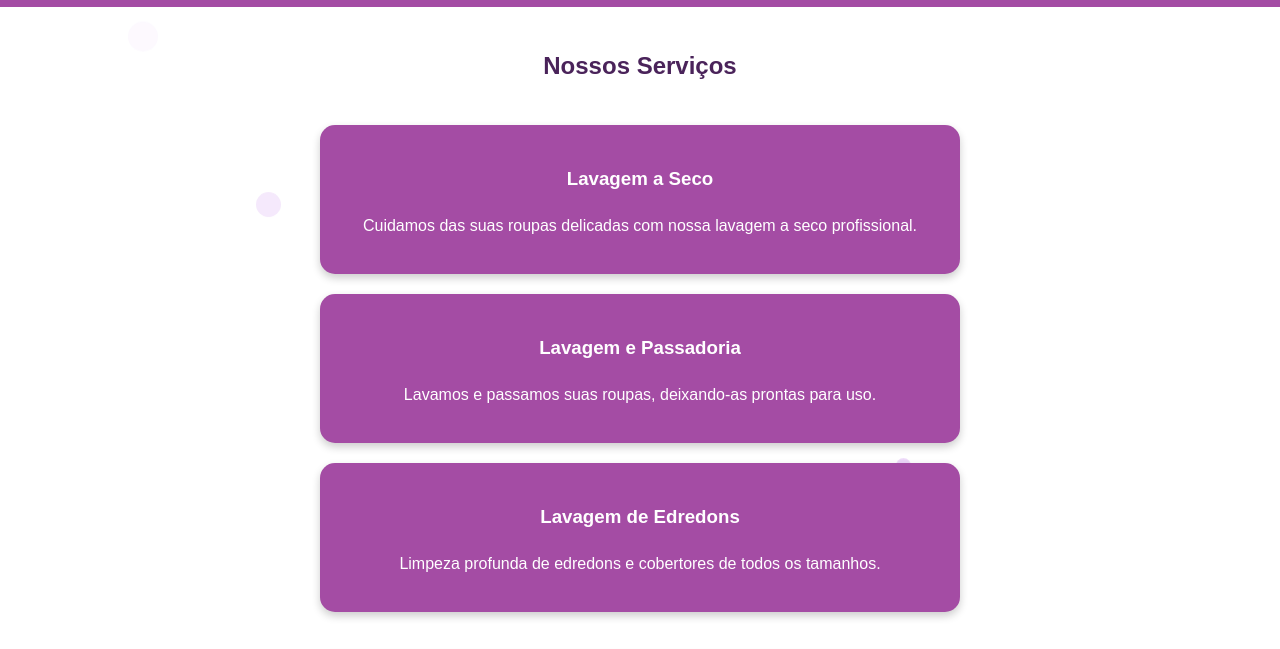
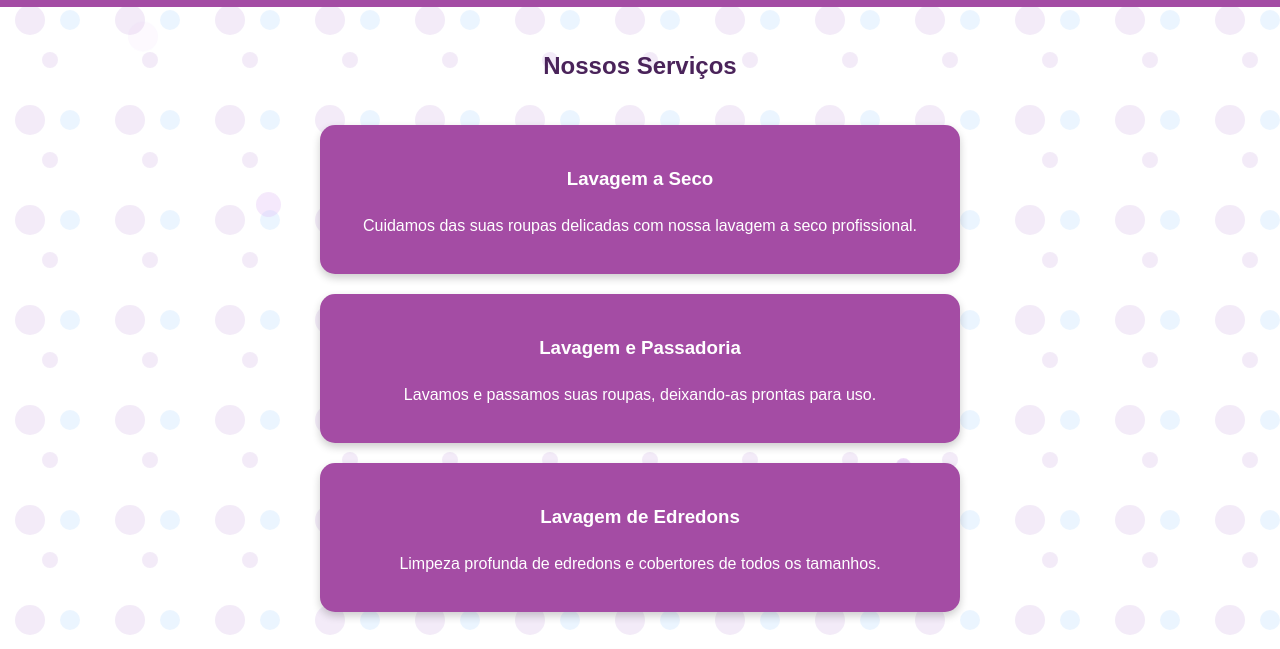
Before and after one commit to probstella/aquasecsite, a plain HTML site: page index.html in a window 1280 px wide. Shown: the part 110-759 px from the top of the page. Drawn offline with Linux system fonts and the light colour scheme.

Commit message:
Update styles.css

```diff
--- a/styles.css
+++ b/styles.css
@@ -7,7 +7,7 @@ body {
     margin: 0;
     padding: 0;
     background-color: #ffffff;
-    background-image: url('imgssite/pattern-bolhas.svg');
+    background-image: url('pattern-bolhas.svg');
     background-repeat: repeat;
     background-size: 100px 100px;
 }
```
